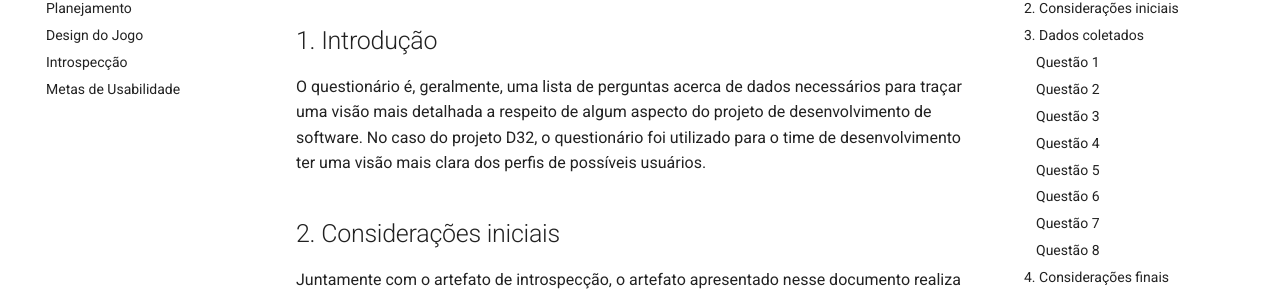
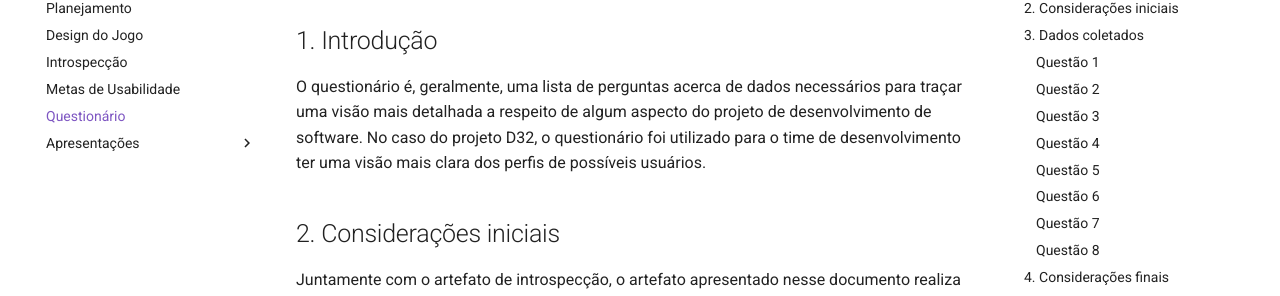
Before and after one commit to Design-de-Jogos/2020.1-D32, an MkDocs documentation site: the page built from docs/questionario.md, in a window 1280 px wide. Shown: the part 157-453 px from the top of the page. Built offline with MkDocs 1.6.1 and Material for MkDocs 9.7.7, drawn with Linux system fonts in a browser that asks for light colours; comment, search, counter and statistics services are not loaded; some of the changed lines change nothing that is shown.

Commit message:
Atualizando estrutura da wiki.

```diff
--- a/mkdocs.yml
+++ b/mkdocs.yml
@@ -5,6 +5,11 @@ nav:
   - Design do Jogo: designjogo.md
   - Introspecção: introspeccao.md
   - Metas de Usabilidade: metasusabilidade.md
+  - Questionário: questionario.md
+  - Apresentações:
+    - Ap1: "https://github.com/Design-de-Jogos/2020.1-MobileAccessibility"
+    - Ap2: "https://github.com/Design-de-Jogos/2020.1-MobileAccessibility"
+    - Ap3: "https://github.com/Design-de-Jogos/2020.1-MobileAccessibility"
 
 theme:
   name: material
```
